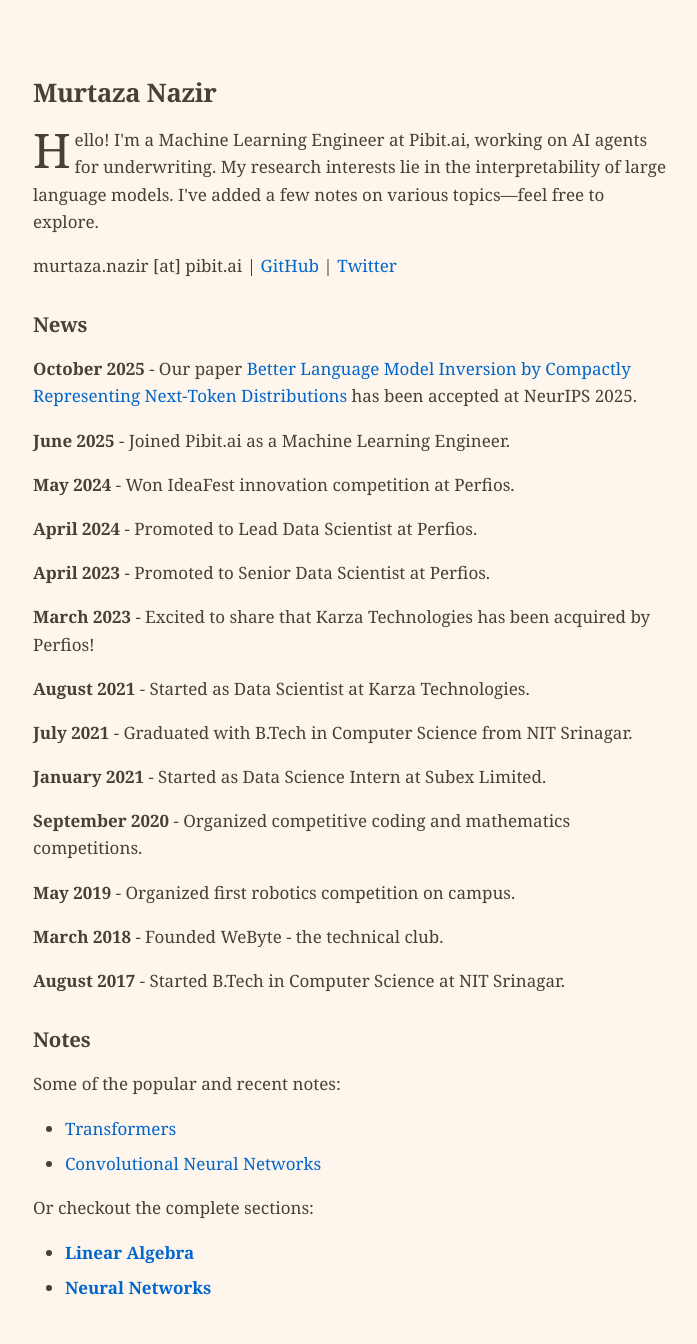
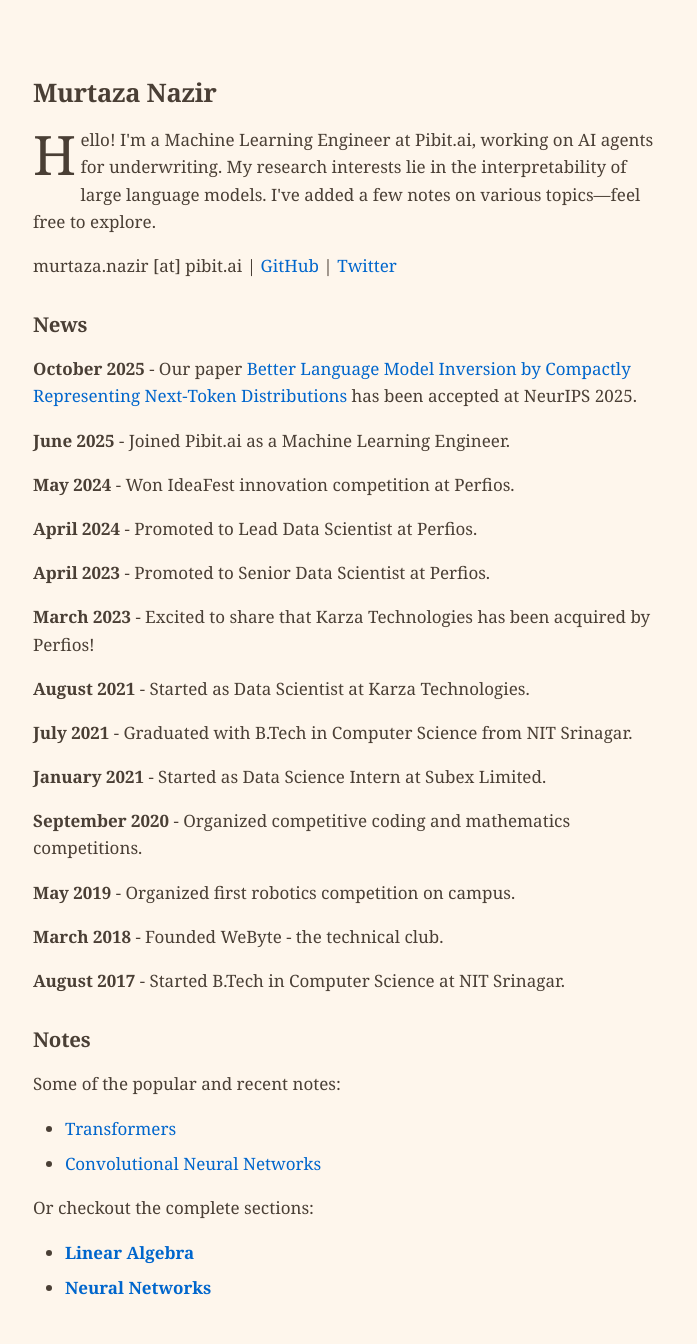
Before and after one commit to themurtazanazir/themurtazanazir.github.io, an MkDocs documentation site: the page built from docs/index.md, in a window 1280 px wide. Shown: the whole page, without its empty margins (168-865 px from the left). Built offline with MkDocs 1.6.1 and Material for MkDocs 9.7.7, drawn with Linux system fonts in a browser that asks for light colours.

Commit message:
Adjust drop cap to exactly 2 lines high (3.2em)

```diff
--- a/docs/stylesheets/extra.css
+++ b/docs/stylesheets/extra.css
@@ -135,11 +135,11 @@ body {
 
 /* Drop cap - manual class you can apply in HTML */
 .drop-cap::first-letter {
-  font-size: 2.8em;
-  line-height: 0.9;
+  font-size: 3.2em;
+  line-height: 1;
   float: left;
   margin-right: 0.08em;
-  margin-top: 0.05em;
+  margin-top: 0.02em;
   font-weight: 400;
   font-family: ui-serif, Georgia, Cambria, "Times New Roman", Times, serif;
 }
```
